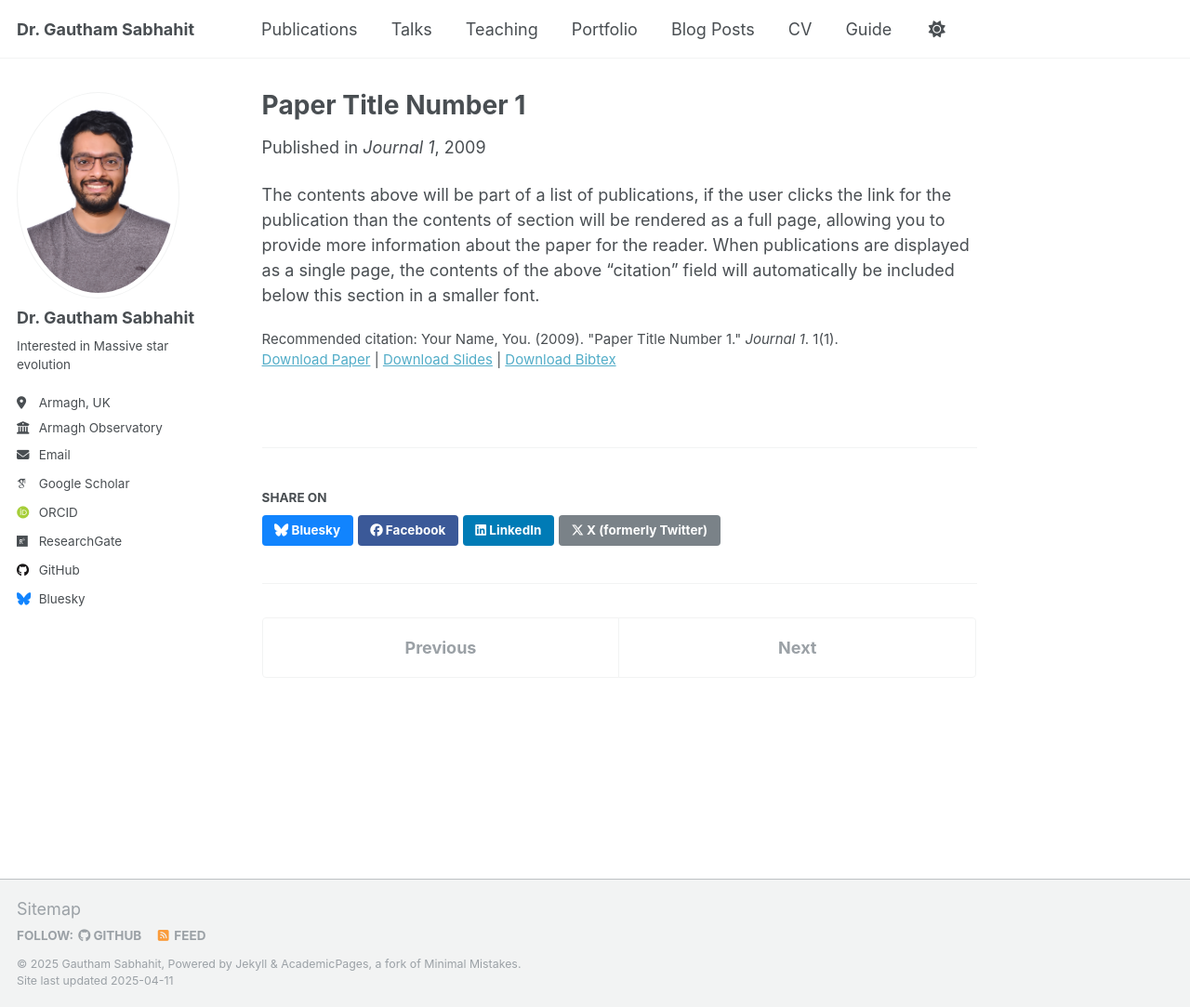
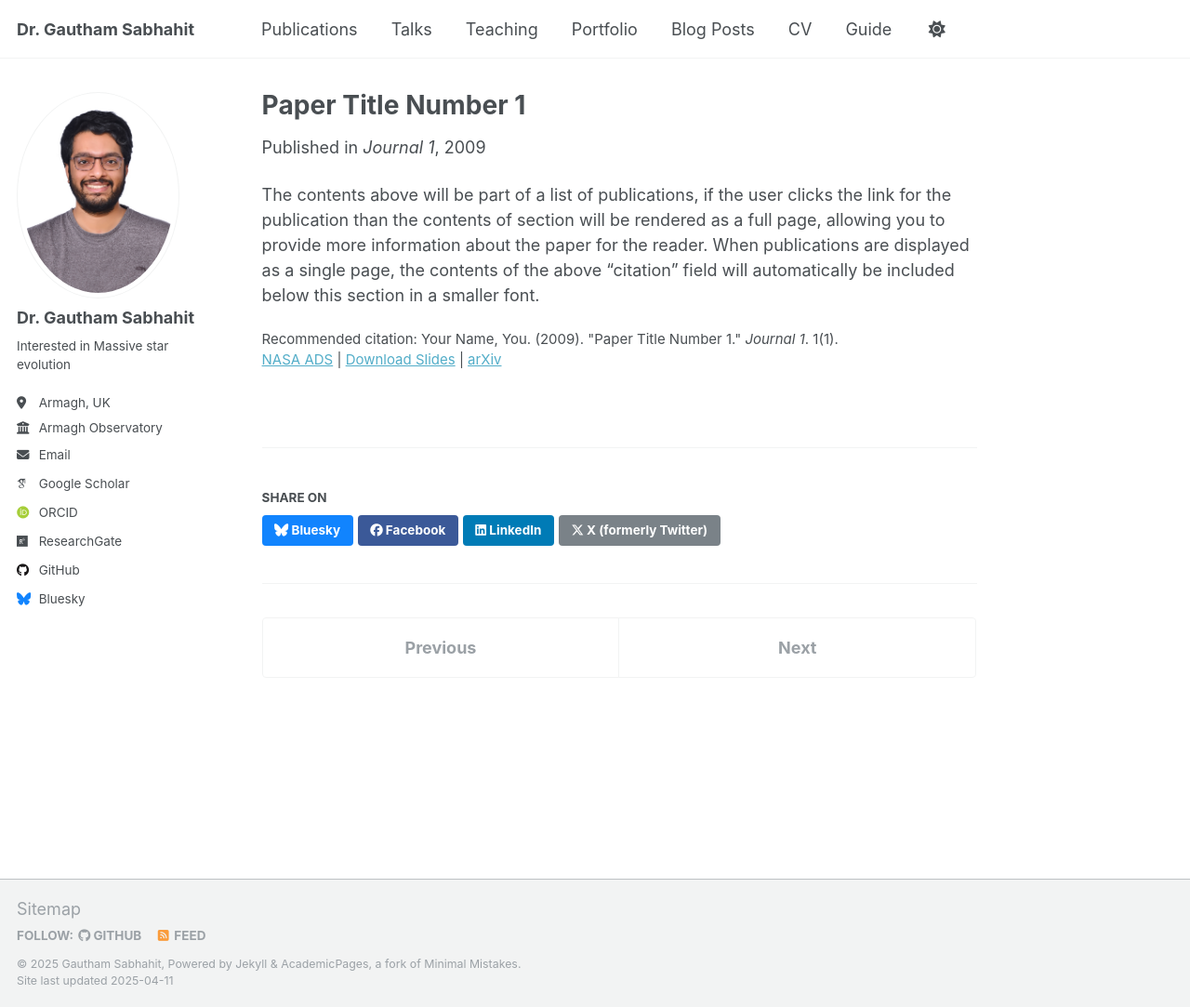
Before and after one commit to Mdot-com/mdot.com, a Jekyll site: the page built from _publications/2009-10-01-paper-title-number-1.md, in a window 1280 px wide and 1083 px high. Shown: the whole window at 93% size. Built offline with Jekyll 4.4.1, drawn with Linux system fonts in a browser that asks for light colours; some web fonts are replaced.

Commit message:
Changed link labels to NASA ADS and arXiv

```diff
--- a/_layouts/single.html
+++ b/_layouts/single.html
@@ -48,23 +48,23 @@
         {{ content }}
 
         {% if page.citation and page.paperurl and page.slidesurl and page.bibtexurl %}
-          <p style="font-size: smaller">Recommended citation: {{ page.citation }}<br /><a href="{{ page.paperurl }}">Download Paper</a> | <a href="{{ page.slidesurl }}">Download Slides</a> | <a href="{{ page.bibtexurl }}">Download Bibtex</a></p>
+          <p style="font-size: smaller">Recommended citation: {{ page.citation }}<br /><a href="{{ page.paperurl }}">NASA ADS</a> | <a href="{{ page.slidesurl }}">Download Slides</a> | <a href="{{ page.bibtexurl }}">arXiv</a></p>
         {% elsif page.citation and page.paperurl and page.slidesurl %}
-          <p style="font-size: smaller">Recommended citation: {{ page.citation }}<br /><a href="{{ page.paperurl }}">Download Paper</a> | <a href="{{ page.slidesurl }}">Download Slides</a></p>
+          <p style="font-size: smaller">Recommended citation: {{ page.citation }}<br /><a href="{{ page.paperurl }}">NASA ADS</a> | <a href="{{ page.slidesurl }}">arXiv</a></p>
         {% elsif page.citation and page.paperurl and page.bibtexurl %}
-          <p style="font-size: smaller">Recommended citation: {{ page.citation }}<br /><a href="{{ page.paperurl }}">Download Paper</a> | <a href="{{ page.bibtexurl }}">Download Bibtex</a></p>
+          <p style="font-size: smaller">Recommended citation: {{ page.citation }}<br /><a href="{{ page.paperurl }}">NASA ADS</a> | <a href="{{ page.bibtexurl }}">arXiv</a></p>
         {% elsif page.citation and page.paperurl %}
-          <p style="font-size: smaller">Recommended citation: {{ page.citation }}<br /><a href="{{ page.paperurl }}">Download Paper</a></p>
+          <p style="font-size: smaller">Recommended citation: {{ page.citation }}<br /><a href="{{ page.paperurl }}">NASA ADS</a></p>
         {% elsif page.citation and page.slidesurl and page.bibtexurl %}
-          <p style="font-size: smaller">Recommended citation: {{ page.citation }}<br /><a href="{{ page.slidesurl }}">Download Slides</a> | <a href="{{ page.bibtexurl }}">Download Bibtex</a></p>
+          <p style="font-size: smaller">Recommended citation: {{ page.citation }}<br /><a href="{{ page.slidesurl }}">Download Slides</a> | <a href="{{ page.bibtexurl }}">arXiv</a></p>
         {% elsif page.citation and page.slidesurl %}
           <p style="font-size: smaller">Recommended citation: {{ page.citation }}<br /><a href="{{ page.slidesurl }}">Download Slides</a></p>
         {% elsif page.slidesurl and page.bibtexurl %}
-          <p style="font-size: smaller"><a href="{{ page.slidesurl }}">Download Slides</a> | <a href="{{ page.bibtexurl }}">Download Bibtex</a></p>
+          <p style="font-size: smaller"><a href="{{ page.slidesurl }}">Download Slides</a> | <a href="{{ page.bibtexurl }}">arXiv</a></p>
         {% elsif page.paperurl and page.bibtexurl %}
-          <p style="font-size: smaller"><a href="{{ page.paperurl }}">Download Paper</a> | <a href="{{ page.bibtexurl }}">Download Bibtex</a></p>
+          <p style="font-size: smaller"><a href="{{ page.paperurl }}">NASA ADS</a> | <a href="{{ page.bibtexurl }}">arXiv</a></p>
         {% elsif page.citation and page.bibtexurl %}
-          <p style="font-size: smaller">Recommended citation: {{ page.citation }}<br /><a href="{{ page.bibtexurl }}">Download Bibtex</a></p>
+          <p style="font-size: smaller">Recommended citation: {{ page.citation }}<br /><a href="{{ page.bibtexurl }}">arXiv</a></p>
         {% elsif page.citation %}
           <p style="font-size: smaller">Recommended citation: {{ page.citation }}</p>
         {% elsif page.slidesurl %}
```
